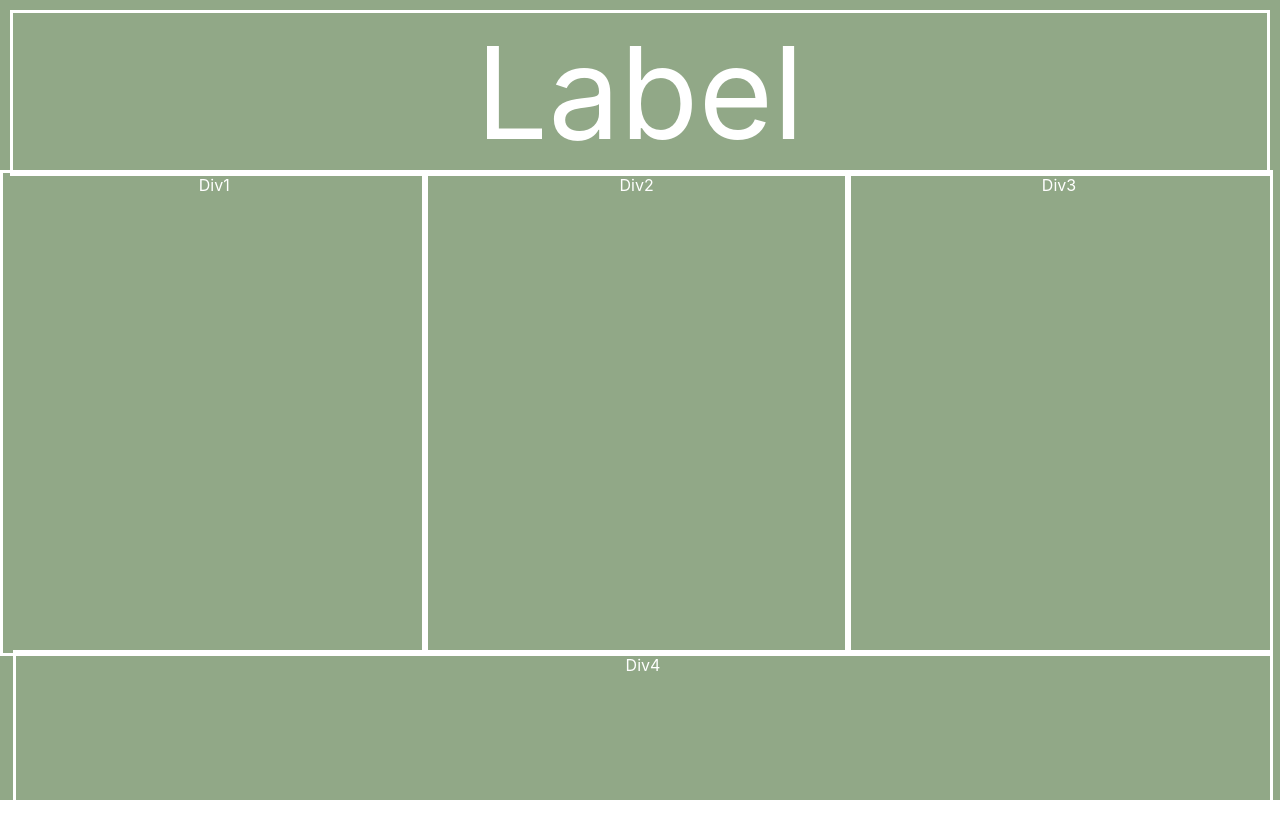
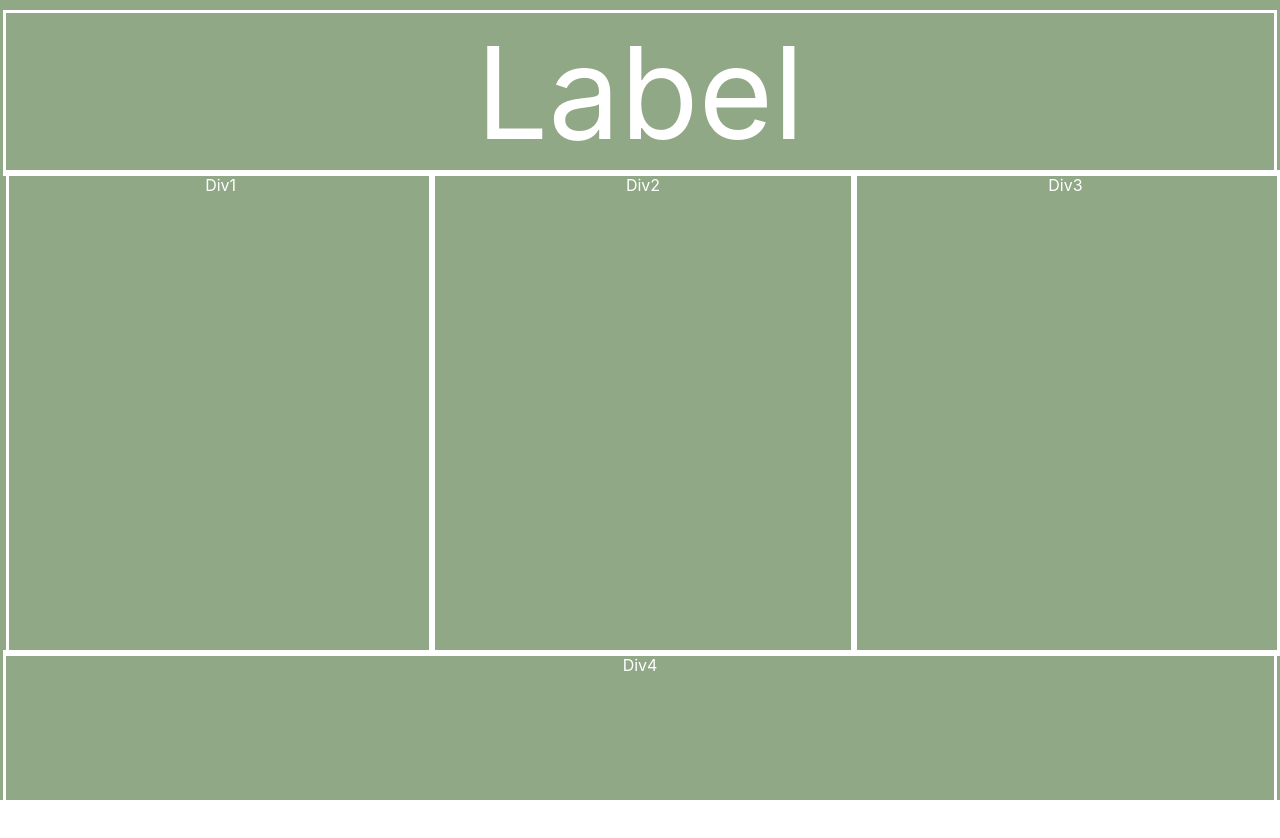
Before and after one commit to mjchin1/WebPageSamples, a React (Vite) app in the folder client/: page /lbl in a window 1280 px wide. Shown: the top 838 px of the page. After the commit the page ends 808 px from the top, so only its background shows below. Built offline with nearby package versions, Linux system fonts and the light colour scheme; a web font is replaced by a local one.

Commit message:
working on label spacing:

```diff
--- a/client/src/index.css
+++ b/client/src/index.css
@@ -3291,7 +3291,7 @@ font-weight: 600;
   border: solid;
   border-color: white;
   color: white;
-  width: 98vw;
+  width: 99vw;
   height: 20vh;
   margin-top: 10px;
   position: absolute;
@@ -3307,7 +3307,7 @@ font-weight: 600;
   color: white;
   position: absolute;
   top: 20vh;
-  left: 0vw;
+  left: .5vw;
   margin-top: 10px;
   height: 60vh;
   width: 33vw;
@@ -3319,7 +3319,7 @@ font-weight: 600;
   color: white;
   position: absolute;
   top: 20vh;
-  left: 33vw;
+  left: 33.5vw;
   margin-top: 10px;
   height: 60vh;
   width: 33vw;
@@ -3332,7 +3332,7 @@ font-weight: 600;
   color: white;
   position: absolute;
   top: 20vh;
-  left: 66vw;
+  left: 66.5vw;
   width: 33vw;
   margin-top: 10px;
   height: 60vh;
@@ -3345,10 +3345,9 @@ font-weight: 600;
   color: white;
   position: absolute;
   top: 80vh;
-  left: 1vw;
   margin-top: 10px;
-  height: 60vh;
-  width: 98vw;
-
-
-}
+  height: 19vh;
+  width: 99vw;
+
+
+}
```
